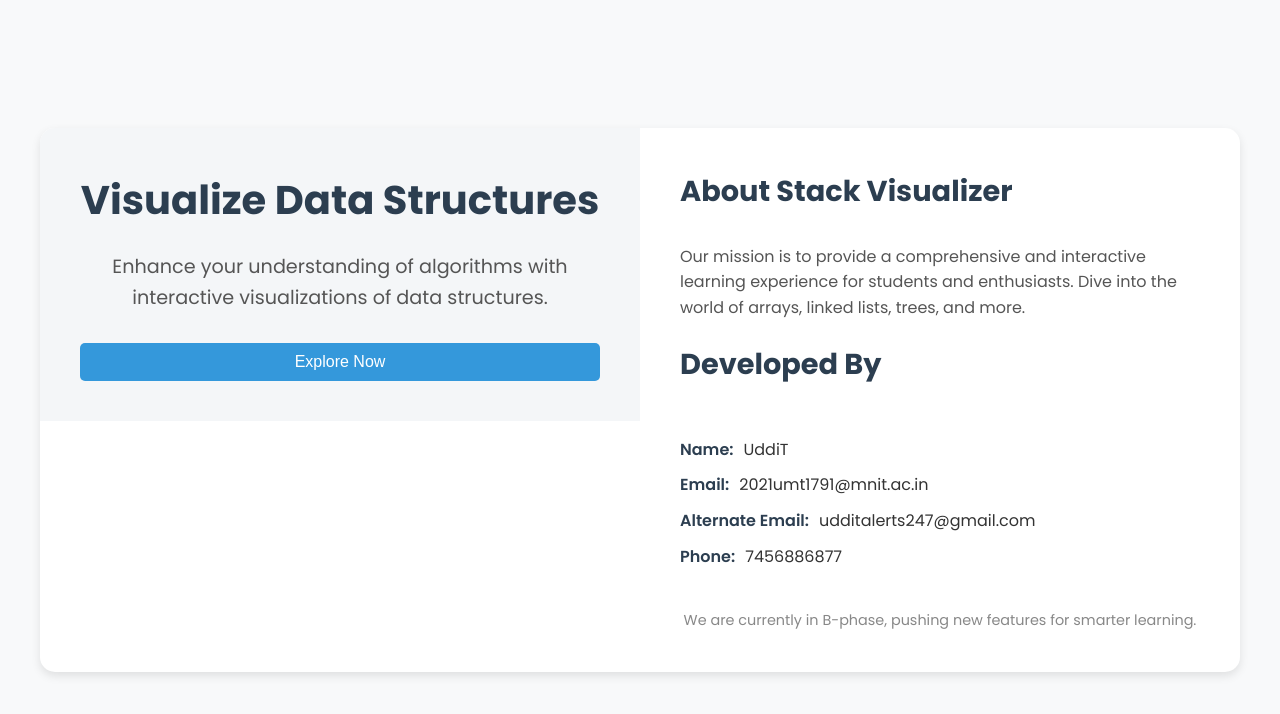
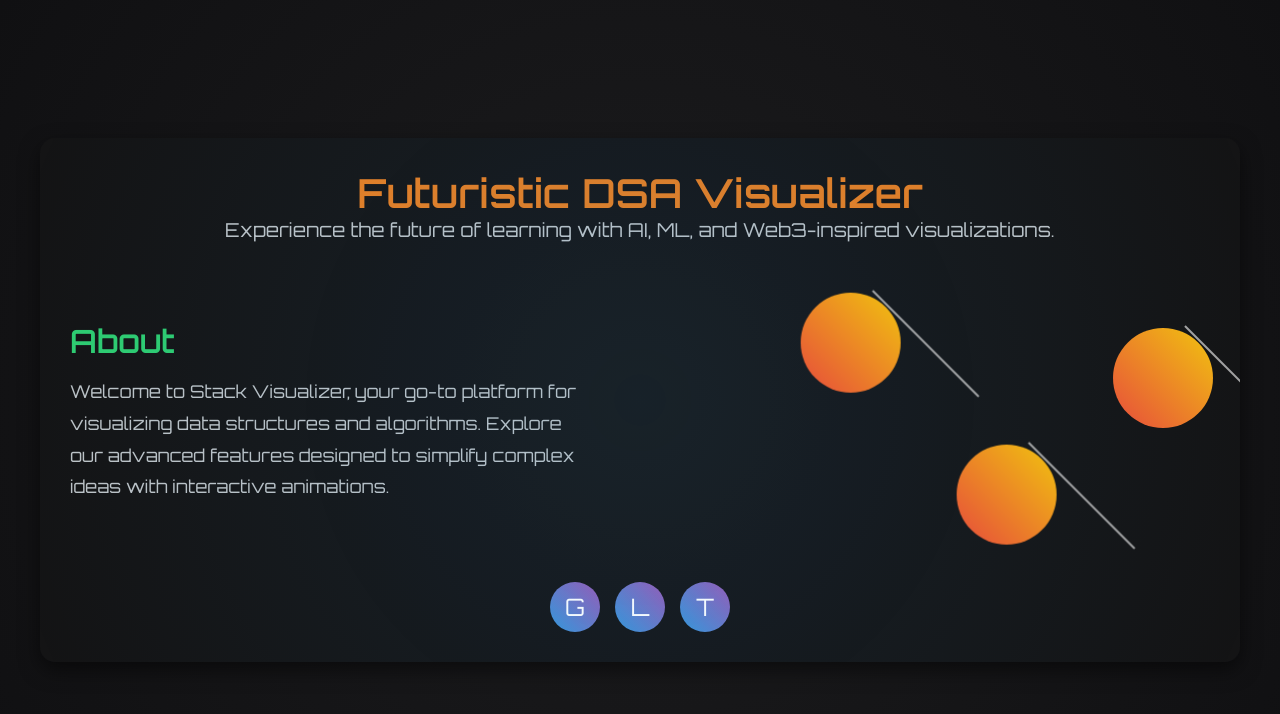
Before and after one commit to UDDITwork/DSA_Visualizer, a website: page about.html in a window 1280 px wide. Drawn offline with Linux system fonts and the light colour scheme.

Commit message:
Update about.html

```diff
--- a/about.html
+++ b/about.html
@@ -3,10 +3,10 @@
 <head>
     <meta charset="UTF-8">
     <meta name="viewport" content="width=device-width, initial-scale=1.0">
-    <title>About - Data Structure Visualization</title>
+    <title>About - Futuristic DSA Visualizer</title>
     <link rel="icon" href="Home/assets/logo.png" type="image/png">
     <style>
-        @import url("https://fonts.googleapis.com/css2?family=Poppins:wght@400;600;700&display=swap");
+        @import url("https://fonts.googleapis.com/css2?family=Orbitron:wght@400;600&family=Poppins:wght@300;400;500;600;700&display=swap");
 
         * {
             margin: 0;
@@ -15,137 +15,190 @@
         }
 
         body {
-            font-family: "Poppins", sans-serif;
-            background: #f8f9fa;
-            color: #333;
-            line-height: 1.6;
-            margin: 0;
+            font-family: "Orbitron", sans-serif;
+            background: radial-gradient(circle, #1c1c1e, #101012);
+            color: #fff;
+            overflow: hidden;
             display: flex;
             justify-content: center;
             align-items: center;
-            min-height: 100vh;
-            padding: 20px;
+            height: 100vh;
+            margin: 0;
         }
 
         .container {
             max-width: 1200px;
-            background: #fff;
+            background: rgba(20, 20, 22, 0.9);
             border-radius: 15px;
-            box-shadow: 0 4px 10px rgba(0, 0, 0, 0.1);
+            padding: 30px;
+            box-shadow: 0 8px 20px rgba(0, 0, 0, 0.5);
             overflow: hidden;
-            display: flex;
-            align-items: flex-start;
+            position: relative;
         }
 
-        .left {
-            flex: 1;
-            background: #f4f6f8;
-            padding: 40px;
-            text-align: center;
-            display: flex;
-            flex-direction: column;
-            justify-content: center;
+        .container::before {
+            content: '';
+            position: absolute;
+            top: -50%;
+            left: -50%;
+            width: 200%;
+            height: 200%;
+            background: radial-gradient(circle, #3498db, transparent, transparent);
+            opacity: 0.1;
+            animation: rotateBG 10s linear infinite;
         }
 
-        .left h1 {
-            font-size: 2.5rem;
-            color: #2c3e50;
+        @keyframes rotateBG {
+            0% {
+                transform: rotate(0deg);
+            }
+            100% {
+                transform: rotate(360deg);
+            }
+        }
+
+        .header {
+            text-align: center;
             margin-bottom: 20px;
         }
 
-        .left p {
-            font-size: 1.2rem;
-            color: #555;
-            margin-bottom: 30px;
+        .header h1 {
+            font-size: 2.5rem;
+            color: #e67e22;
         }
 
-        .left button {
-            padding: 10px 20px;
-            font-size: 1rem;
-            color: #fff;
-            background-color: #3498db;
-            border: none;
-            border-radius: 5px;
-            cursor: pointer;
-            transition: background 0.3s;
+        .header p {
+            font-size: 1.2rem;
+            color: #bdc3c7;
         }
 
-        .left button:hover {
-            background-color: #2980b9;
+        .social-links {
+            margin-top: 20px;
+            display: flex;
+            justify-content: center;
+            gap: 15px;
         }
 
-        .right {
-            flex: 1;
-            padding: 40px;
+        .social-links a {
+            width: 50px;
+            height: 50px;
+            background: linear-gradient(45deg, #3498db, #9b59b6);
+            border-radius: 50%;
             display: flex;
-            flex-direction: column;
-            gap: 20px;
+            justify-content: center;
+            align-items: center;
+            color: #fff;
+            font-size: 1.5rem;
+            text-decoration: none;
+            transition: transform 0.3s ease, box-shadow 0.3s ease;
         }
 
-        .right h2 {
-            font-size: 1.8rem;
-            color: #2c3e50;
-            margin-bottom: 10px;
+        .social-links a:hover {
+            transform: scale(1.2);
+            box-shadow: 0 4px 15px rgba(52, 152, 219, 0.6);
         }
 
-        .right p {
-            font-size: 1rem;
-            color: #555;
+        .content {
+            display: flex;
+            justify-content: space-between;
+            align-items: center;
+            flex-wrap: wrap;
         }
 
-        .creator-info {
-            display: flex;
-            flex-direction: column;
-            gap: 10px;
-            margin-top: 20px;
+        .content-left {
+            max-width: 45%;
         }
 
-        .creator-info div {
-            display: flex;
-            align-items: center;
-            gap: 10px;
+        .content-left h2 {
+            font-size: 2rem;
+            margin-bottom: 15px;
+            color: #2ecc71;
         }
 
-        .creator-info div span {
-            font-weight: 600;
-            color: #2c3e50;
+        .content-left p {
+            font-size: 1.1rem;
+            color: #bdc3c7;
+            line-height: 1.8;
         }
 
-        footer {
-            margin-top: 20px;
-            font-size: 0.9rem;
-            color: #888;
-            text-align: center;
+        .content-right {
+            position: relative;
+            width: 45%;
+            height: 300px;
+        }
+
+        .circle {
+            width: 100px;
+            height: 100px;
+            background: linear-gradient(45deg, #e74c3c, #f1c40f);
+            border-radius: 50%;
+            position: absolute;
+            animation: move 5s infinite ease-in-out;
+        }
+
+        .circle:nth-child(1) {
+            top: 10%;
+            left: 20%;
+            animation-delay: 0.2s;
+        }
+
+        .circle:nth-child(2) {
+            top: 60%;
+            left: 50%;
+            animation-delay: 0.4s;
+        }
+
+        .circle:nth-child(3) {
+            top: 20%;
+            left: 80%;
+            animation-delay: 0.6s;
+        }
+
+        .circle::before {
+            content: '';
+            position: absolute;
+            width: 150px;
+            height: 2px;
+            background: rgba(255, 255, 255, 0.6);
+            top: 50%;
+            left: 50%;
+            transform: rotate(45deg);
+        }
+
+        @keyframes move {
+            0%, 100% {
+                transform: translate(0, 0);
+            }
+            50% {
+                transform: translate(50px, 50px);
+            }
         }
     </style>
 </head>
 <body>
     <div class="container">
-        <!-- Left Section -->
-        <div class="left">
-            <h1>Visualize Data Structures</h1>
-            <p>
-                Enhance your understanding of algorithms with interactive visualizations of data structures.
-            </p>
-            <button>Explore Now</button>
+        <div class="header">
+            <h1>Futuristic DSA Visualizer</h1>
+            <p>Experience the future of learning with AI, ML, and Web3-inspired visualizations.</p>
         </div>
-
-        <!-- Right Section -->
-        <div class="right">
-            <h2>About Stack Visualizer</h2>
-            <p>
-                Our mission is to provide a comprehensive and interactive learning experience for students and enthusiasts. Dive into the world of arrays, linked lists, trees, and more.
-            </p>
-            <h2>Developed By</h2>
-            <div class="creator-info">
-                <div><span>Name:</span> UddiT</div>
-                <div><span>Email:</span> 2021umt1791@mnit.ac.in</div>
-                <div><span>Alternate Email:</span> udditalerts247@gmail.com</div>
-                <div><span>Phone:</span> 7456886877</div>
+        <div class="content">
+            <!-- Left Content -->
+            <div class="content-left">
+                <h2>About</h2>
+                <p>Welcome to Stack Visualizer, your go-to platform for visualizing data structures and algorithms. Explore our advanced features designed to simplify complex ideas with interactive animations.</p>
             </div>
-            <footer>
-                We are currently in B-phase, pushing new features for smarter learning.
-            </footer>
+            <!-- Right Content -->
+            <div class="content-right">
+                <div class="circle"></div>
+                <div class="circle"></div>
+                <div class="circle"></div>
+            </div>
+        </div>
+        <!-- Social Links -->
+        <div class="social-links">
+            <a href="https://github.com/UDDITwork" target="_blank">G</a>
+            <a href="https://linkedin.com/in/UDDIT" target="_blank">L</a>
+            <a href="https://twitter.com/UDDIT" target="_blank">T</a>
         </div>
     </div>
 </body>
```
